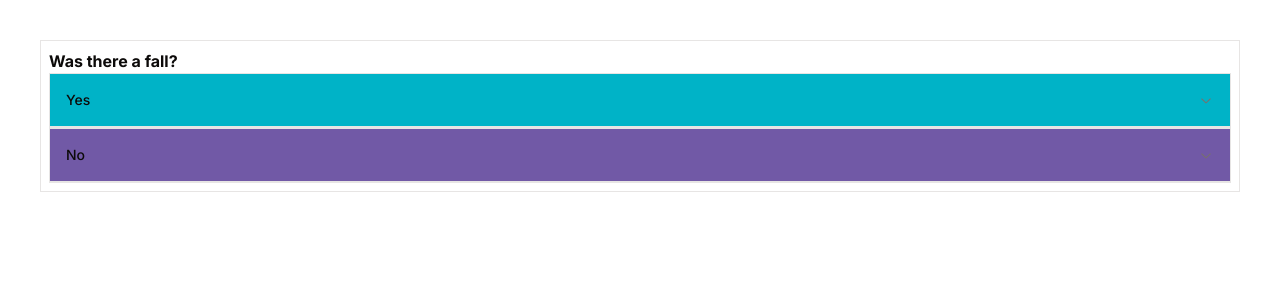
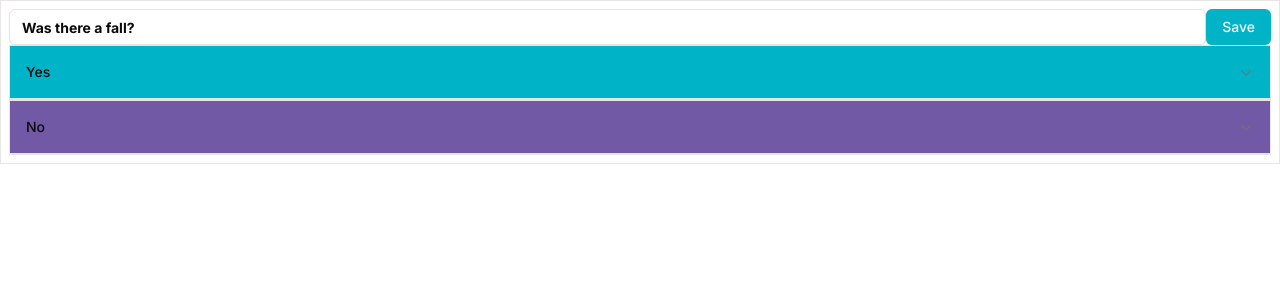
Before and after one commit to efiliba/wizard_maker, a Next.js app: page / in a window 1280 px wide. Shown: the top 300 px of the page. Built offline with nearby package versions, Linux system fonts and the light colour scheme.

Commit message:
Pass path to updated question

```diff
--- a/components/maker/Maker.tsx
+++ b/components/maker/Maker.tsx
@@ -1,23 +1,24 @@
 import { revalidatePath } from 'next/cache';
+import { set } from 'lodash';
 
 import { Wizard, WizardStep, Question } from '@/components';
 
 const serverState: WizardStep = {
   question: 'Was there a fall?',
-  answer: {
-    yes: {
+  answers: [
+    {
       actions: [
         'Call an ambulace.',
         'File incident report on VWorker within 24 hours.'
       ]
     },
-    no: {
+    {
       question: 'Was there a medication error?',
-      answer: {
-        yes: {
+      answers: [
+        {
           question: 'Was it the wrong medication?',
-          answer: {
-            yes: {
+          answers: [
+            {
               actions: [
                 'Run'
               ],
@@ -25,38 +26,47 @@ const serverState: WizardStep = {
                 'CallPolice'
               ]
             },
-            no: {
+            {
               actions: [
                 'Be careful next time'
               ],
             }
-          }
+          ]
         },
-        no: {
+        {
           actions: [
             'File incident report on VWorker.'
           ]
         }
-      }
+      ]
     }
-  },
+  ],
+};
+
+const mutateStateAtPath = async (state, path, value) => {
+  "use server";
+
+  console.log("--------------------");
+  console.log("Check if serverState is being mutated correctly", state);
+
+  const buildPath = path.map(p => `answers[${p}]`).join('.')
+  set(state, `${buildPath}.question`, value);
 };
 
 export const Maker = () => {
-  const handleSaveQuestion = async (question: string) => {
+  const handleSaveQuestion = (path: number[]) => async (question: string) => {
     "use server";
 
     await new Promise(resolve => setTimeout(resolve, 500));
 
-    serverState.question = question;
+    mutateStateAtPath(serverState, path, question);
+
+    console.log(JSON.stringify(serverState, null, 2));
 
     revalidatePath('/');
   };
 
   return (
-    <div className="p-10">
-      <Wizard step={serverState} />
-      {/* <Question editMode question={serverState.question} onSave={handleSaveQuestion} /> */}
-    </div>
+    <Wizard className="p-10" step={serverState} onSaveQuestion={handleSaveQuestion} />
   );
 };
--- a/components/question/EditQuestion.tsx
+++ b/components/question/EditQuestion.tsx
@@ -19,7 +19,7 @@ export const EditQuestion = ({ initialQuestion = '', onSaveQuestion }: Props) =>
   const handleSaveQuestion = () => startTransition(() => onSaveQuestion(question));
 
   return (
-    <div>
+    <div className="grid grid-cols-[1fr_max-content]">
       <Input type="text" placeholder="Enter question" value={question} onChange={handleUpdateQuestion} />
       <Button disabled={pending} onClick={handleSaveQuestion}>
         {pending
--- a/components/question/Question.tsx
+++ b/components/question/Question.tsx
@@ -12,7 +12,7 @@ type Props = {
 
 export const Question = ({ editMode = false, question, onSave = () => Promise.resolve() }: Props) => {
   return (
-    <div className="">
+    <div className="font-bold">
       {editMode
         ? <EditQuestion initialQuestion={question} onSaveQuestion={onSave}/>
         : question
--- a/components/wizard/Wizard.tsx
+++ b/components/wizard/Wizard.tsx
@@ -1,31 +1,42 @@
 import { Accordion, AccordionContent, AccordionItem, AccordionTrigger, Checkbox } from "@/components/ui";
+
+import { Question } from '@/components';
+
+const mapQuestionByIndex = (index: number) => {
+  switch (index) {
+    case 0: return { questionText: 'Yes', backgroundColor: 'bg-primary' };
+    case 1: return { questionText: 'No', backgroundColor: 'bg-secondary' };
+  }
+};
+
+const addQuestionTextAndStyles = (type: string) => (answer: object, index: number) => ({
+  ...answer,
+  ...mapQuestionByIndex(index),
+});
 
 export type WizardStep = {
   actions: string[],
   triggers?: string[],
 } | {
   question: string;
-  answer: {
-    yes: WizardStep,
-    no: WizardStep,
-  }
+  answers: WizardStep[],
 };
 
 type Props = {
+  className?: string,
   step: WizardStep,
+  path?: number[],
+  onSaveQuestion: (path: number[]) => (question: string) => Promise<void>,
 };
 
-const Answer = ({ step }: Props) => {
+const Answer = ({ step, path, onSaveQuestion }: Props) => {
   if (step.actions) {
     return (
       <ul className="border">
         {step.actions.map((action, index) =>
           <li key={index} className="pl-2 pt-2 grid grid-cols-[max-content_1fr] items-center">
             <Checkbox id={`step${index}`} />
-            <label
-              htmlFor={`step${index}`}
-              className="pl-2 font-semibold"
-            >
+            <label htmlFor={`step${index}`} className="pl-2 font-semibold">
               {action}
             </label>
           </li>
@@ -34,26 +45,23 @@ const Answer = ({ step }: Props) => {
     );
   }
 
-  return <Wizard step={step} />
-}
+  return <Wizard step={step} path={path} onSaveQuestion={onSaveQuestion} />;
+};
 
-export const Wizard = ({ step: { question, answer }}: Props) =>
-  <div className="p-2 border">
-    <div className="font-bold">
-      {question}
-    </div>
+export const Wizard = ({ className, step: { question, answers }, path = [], onSaveQuestion}: Props) =>
+  <div className={`p-2 border ${className}`}>
+    <Question editMode question={question} onSave={onSaveQuestion(path)} />
     <Accordion type="single" collapsible>
-      <AccordionItem value="item-1">
-        <AccordionTrigger className="p-4 border bg-primary">Yes</AccordionTrigger>
-        <AccordionContent>
-          <Answer step={answer.yes} />
-        </AccordionContent>
-      </AccordionItem>
-      <AccordionItem value="item-2">
-        <AccordionTrigger className="p-4 border bg-secondary">No</AccordionTrigger>
-        <AccordionContent>
-          <Answer step={answer.no} />
-        </AccordionContent>
-      </AccordionItem>
+      {answers
+        .map(addQuestionTextAndStyles('boolean'))
+        .map((answer, index) =>
+          <AccordionItem key={index} value={`item${index}`}>
+            <AccordionTrigger className={`p-4 border ${answer.backgroundColor}`}>{answer.questionText}</AccordionTrigger>
+            <AccordionContent>
+              <Answer step={answer} path={path.concat(index)} onSaveQuestion={onSaveQuestion} />
+            </AccordionContent>
+          </AccordionItem>
+        )
+      }
     </Accordion>
   </div>;
--- a/package.json
+++ b/package.json
@@ -14,6 +14,7 @@
     "@radix-ui/react-collapsible": "^1.0.3",
     "@radix-ui/react-icons": "^1.3.0",
     "@radix-ui/react-slot": "^1.0.2",
+    "@types/lodash": "^4.14.196",
     "@types/node": "20.4.4",
     "@types/react": "18.2.16",
     "@types/react-dom": "18.2.7",
@@ -22,6 +23,7 @@
     "clsx": "^2.0.0",
     "eslint": "8.45.0",
     "eslint-config-next": "13.4.12",
+    "lodash": "^4.17.21",
     "next": "13.4.12",
     "postcss": "8.4.27",
     "react": "18.2.0",
```
Also changed, not shown: 1 other file (tests, documents, lock files or other folders).
